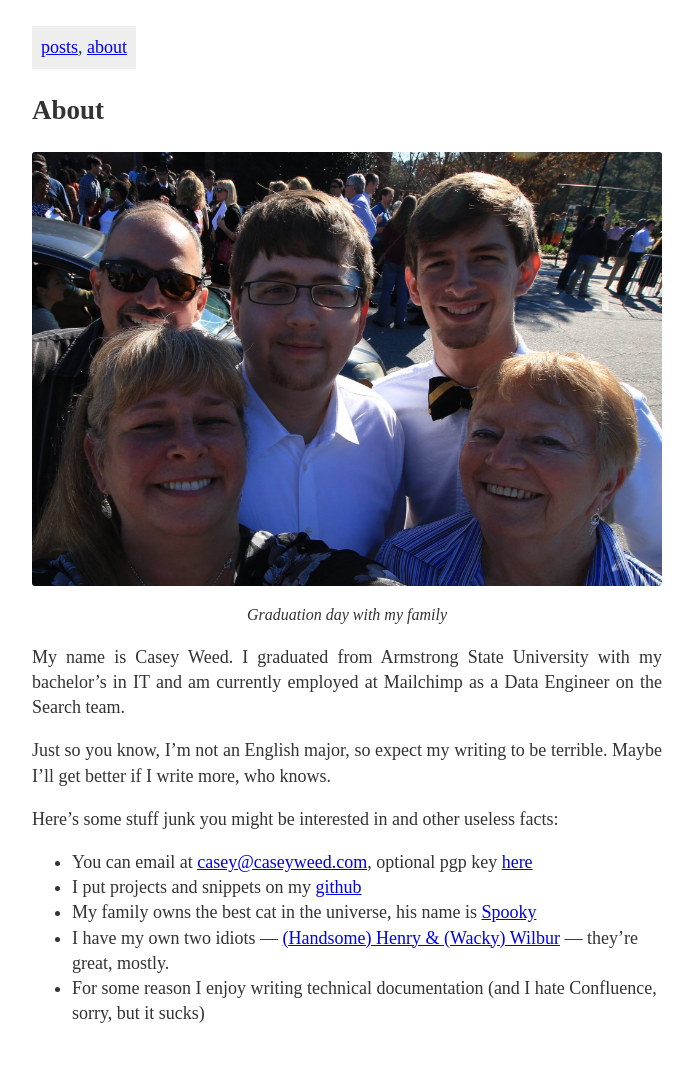
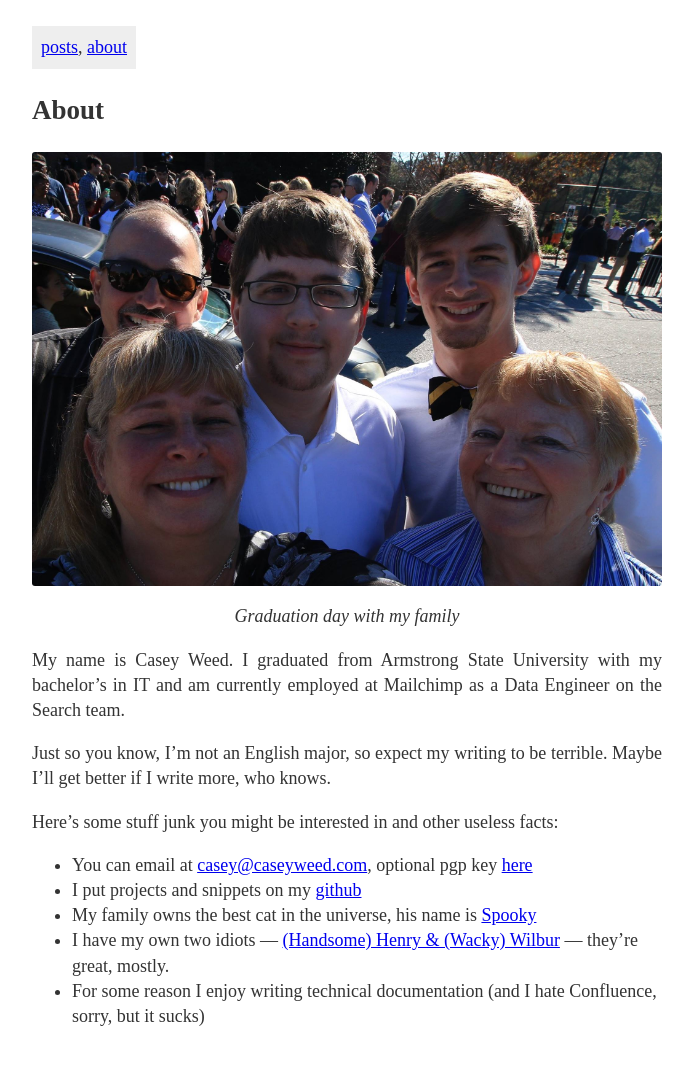
Before and after one commit to Battleroid/site, a Jekyll site: the page built from about.md, in a window 1280 px wide. Shown: the whole page, without its empty margins (293-986 px from the left). Built offline with Jekyll 4.4.1, drawn with Linux system fonts in a browser that asks for light colours.

Commit message:
Fix up css a bit, add default author

```diff
--- a/_config.yml
+++ b/_config.yml
@@ -25,5 +25,6 @@ defaults:
       type: "posts"
     values:
       layout: "post"
+      author: "Casey Weed"
 
 # exclude: {}
--- a/css/main.css
+++ b/css/main.css
@@ -61,14 +61,25 @@ img {
     max-width: 100%;
     display: block;
     margin: 0 auto;
+    text-align: center;
 }
 
 ul.posts time, article header time {
     font-style: italic;
 }
 
+ul.posts li div {
+    display: flex;
+    flex-direction: row;
+    align-items: baseline;
+}
+
+ul.posts a {
+    flex-grow: 2;
+}
+
 ul.posts time {
-    float: right;
+    flex-shrink: 0;
 }
 
 blockquote {
@@ -76,9 +87,13 @@ blockquote {
 }
 
 .caption {
-    font-size: 16px;
+    font-size: 18px;
     text-align: center;
     font-style: italic;
     width: 80%;
     margin: 1em auto;
 }
+
+div.footnotes li:target {
+    background: lemonchiffon;
+}
```
Also changed, not shown: index.md (+1 -1 lines).
